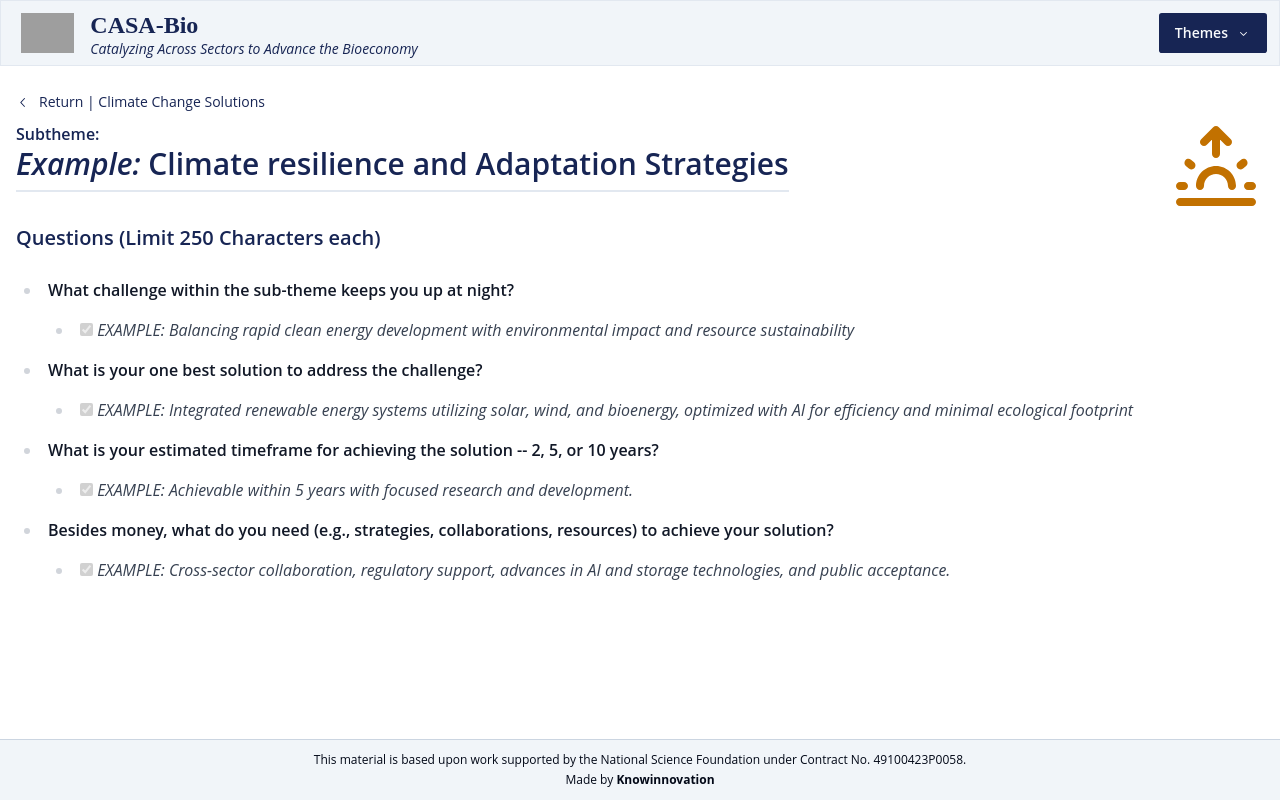
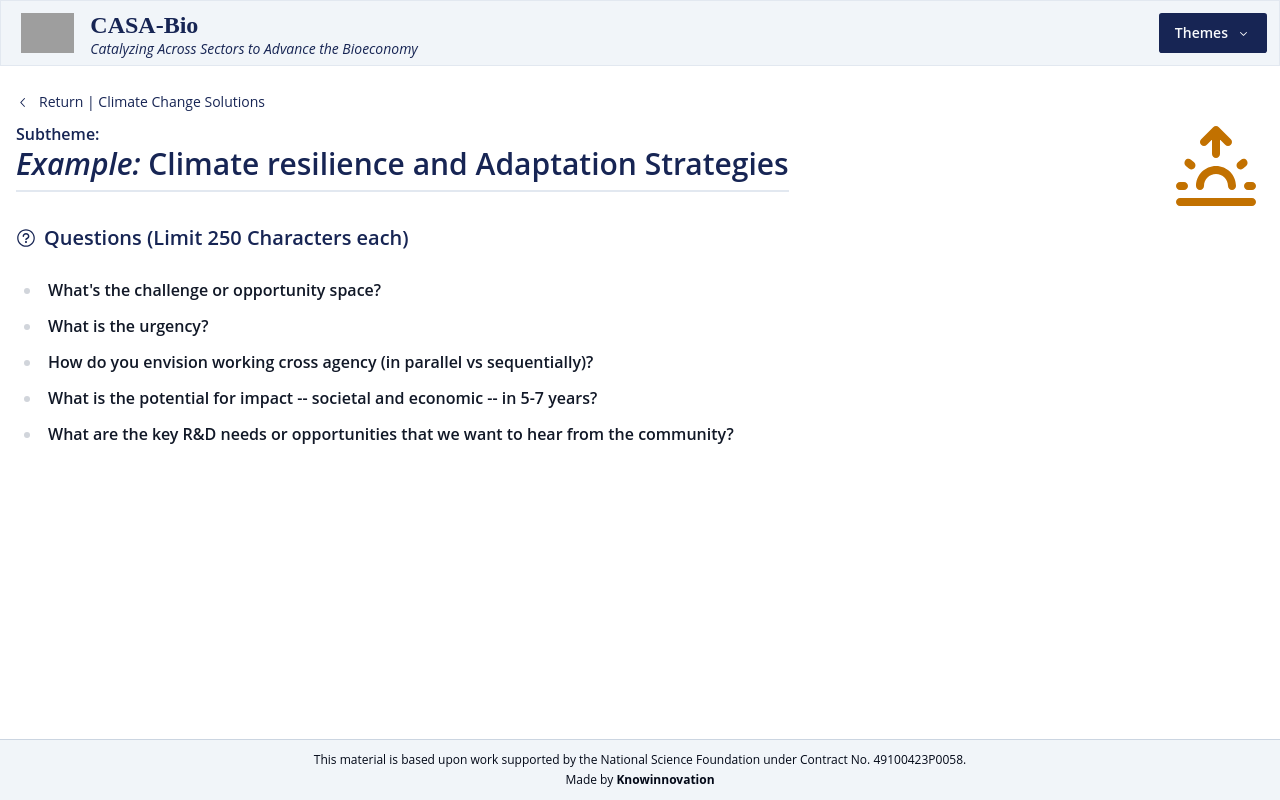
Before and after one commit to ZachStapletonJones/casa-bio, a Next.js app: page /climate-change-solutions/climate-resilience-adaptation-strategies in a window 1280 px wide. Built offline with nearby package versions, Linux system fonts and the light colour scheme; grey boxes are pictures that could not be loaded.

Commit message:
updated subtheme content and added theme subhead

```diff
--- a/app/[theme]/[subtheme]/page.tsx
+++ b/app/[theme]/[subtheme]/page.tsx
@@ -4,7 +4,7 @@ import Link from 'next/link'
 import React from 'react'
 import Markdown from 'react-markdown'
 import remarkGfm from 'remark-gfm'
-import { ChevronLeftIcon } from '@radix-ui/react-icons'
+import { ChevronLeftIcon, QuestionMarkCircledIcon } from '@radix-ui/react-icons'
 import { Icon } from '@/data/icons'
 import { Card } from '@/components/ui/card'
 import SubthemeGrid from '@/components/SubthemeGrid'
@@ -58,7 +58,7 @@ export default function SubthemePage({params}:{params:{theme:string, subtheme:st
       <Markdown className={'prose pb-8 min-w-full &>*:w-full'} remarkPlugins={[remarkGfm]}>{subthemeData?.pageTitle}</Markdown>
       {/* <img className='hidden md:block md:col-span-2 max-h-32 place-self-end' src={themeData?.promptImage} alt={themeData?.title} /> */}
       <div className='flex flex-col gap-4'>
-      <h4 className='font-semibold text-primary text-xl'>Questions (Limit 250 Characters each)</h4>
+      <h4 className='font-semibold text-primary text-xl flex items-center gap-2'><QuestionMarkCircledIcon className='h-5 w-5' />Questions (Limit 250 Characters each)</h4>
 
         <Markdown className={'prose min-w-full &>*:w-full'} remarkPlugins={[remarkGfm]}>{subthemeData?.questions}</Markdown>
 
--- a/app/[theme]/page.tsx
+++ b/app/[theme]/page.tsx
@@ -25,6 +25,7 @@ export default function ThemePage({params}:{params:{theme:string}}) {
         </Link>
       <div className='w-full'>
       <Icon className={`fill-current float-right hidden md:inline-block max-h-24 max-w-sm  ${'theme'+themeData?.id}`} id={themeData?.id as number} />
+      <div className='text-primary font-semibold'>Theme:</div>
       <Markdown className={'prose min-w-full &>*:w-full'} remarkPlugins={[remarkGfm]}>{themeData?.tagline}</Markdown>
 
       {/* <img className='hidden md:block md:col-span-2 max-h-32 place-self-end' src={themeData?.promptImage} alt={themeData?.title} /> */}
--- a/data/subthemes.ts
+++ b/data/subthemes.ts
@@ -20,14 +20,11 @@ export const subthemes: Subtheme[] = [
         description: ``,
         pageTitle: '# *Example:* Climate resilience and Adaptation Strategies',
         questions: `
-- **What challenge within the sub-theme keeps you up at night?**
-    - [x] *EXAMPLE: Balancing rapid clean energy development with environmental impact and resource sustainability*
-- **What is your one best solution to address the challenge?**
-    - [x] *EXAMPLE: Integrated renewable energy systems utilizing solar, wind, and bioenergy, optimized with AI for efficiency and minimal ecological footprint*
-- **What is your estimated timeframe for achieving the solution -- 2, 5, or 10 years?**
-    - [x] *EXAMPLE: Achievable within 5 years with focused research and development.*
-- **Besides money, what do you need (e.g., strategies, collaborations, resources) to achieve your solution?**
-    - [x] *EXAMPLE: Cross-sector collaboration, regulatory support, advances in AI and storage technologies, and public acceptance.*
+- **What's the challenge or opportunity space?**
+- **What is the urgency?**
+- **How do you envision working cross agency (in parallel vs sequentially)?**
+- **What is the potential for impact -- societal and economic -- in 5-7 years?**
+- **What are the key R&D needs or opportunities that we want to hear from the community?**
 `
     }
 ]},
@@ -38,14 +35,11 @@ export const subthemes: Subtheme[] = [
         description: ``,
         pageTitle: '# *Example:* Sustainable Agriculture and Food Security',
         questions: `
-- **What challenge within the sub-theme keeps you up at night? (250 Characters)**
-    - [x] *EXAMPLE: Ensuring nutritional value is not compromised in sustainable, high-yield crops.*
-- **What is your one best solution to address the challenge?**
-    - [x] *EXAMPLE: Develop genetically optimized crops that are nutrient-dense, resilient, and sustainable.*
-- **What is your estimated timeframe for achieving the solution -- 2, 5, or 10 years?**
-    - [x] *EXAMPLE: Possible in 5 years with dedicated genetic research and trials.*
-- **Besides money, what do you need (e.g., strategies, collaborations, resources) to achieve your solution?**
-    - [x] *EXAMPLE: Advanced genetic editing technologies, regulatory approvals, collaboration between agricultural scientists and nutritionists, and public acceptance.*
+- **What's the challenge or opportunity space?**
+- **What is the urgency?**
+- **How do you envision working cross agency (in parallel vs sequentially)?**
+- **What is the potential for impact -- societal and economic -- in 5-7 years?**
+- **What are the key R&D needs or opportunities that we want to hear from the community?**
 `
     }
 ]},
@@ -56,14 +50,11 @@ export const subthemes: Subtheme[] = [
         description: ``,
         pageTitle: '# *Example:* Advanced Analytics and AI in Supply Chain Optimization',
         questions: `
-- **What challenge within the sub-theme keeps you up at night? (250 Characters)**
-    - [x] *EXAMPLE: Integrating bioeconomy products into supply chains without disrupting efficiency or sustainability.*
-- **What is your one best solution to address the challenge?**
-    - [x] *EXAMPLE: Develop AI-driven platforms for seamless integration and optimization of bio-based products in existing supply chains.*
-- **What is your estimated timeframe for achieving the solution -- 2, 5, or 10 years?**
-    - [x] *EXAMPLE: Feasible in approximately 5 years with concerted effort in AI and supply chain research.*
-- **Besides money, what do you need (e.g., strategies, collaborations, resources) to achieve your solution?**
-    - [x] *EXAMPLE: Collaboration between AI tech firms, bioeconomy experts, supply chain managers, and policy support for bioeconomy initiatives.*
+- **What's the challenge or opportunity space?**
+- **What is the urgency?**
+- **How do you envision working cross agency (in parallel vs sequentially)?**
+- **What is the potential for impact -- societal and economic -- in 5-7 years?**
+- **What are the key R&D needs or opportunities that we want to hear from the community?**
 `
     }
 ]},
@@ -74,14 +65,11 @@ export const subthemes: Subtheme[] = [
         description: ``,
         pageTitle: '# *Example:* Precision Medicine',
         questions: `
-- **What challenge within the sub-theme keeps you up at night? (250 Characters)**
-    - [x] *EXAMPLE: In precision medicine, there's significant individual variability in cell responses to (drug) therapies, even in those with matching genetic markers.*
-- **What is your one best solution to address the challenge?**
-    - [x] *EXAMPLE: Marry organ-on-a-chip technologies with single-cell sequencing. This approach will test drug responses in in-vitro models that closely mimic individual patient cell environments. Want to discover what cellular environments/components impact responses.*
-- **What is your estimated timeframe for achieving the solution -- 2, 5, or 10 years?**
-    - [x] *EXAMPLE: Expect results within 5 years.*
-- **Besides money, what do you need (e.g., strategies, collaborations, resources) to achieve your solution?**
-    - [x] *EXAMPLE: Collaboration across cell biologists, bioengineers, and computational biologists; Data Infrastructure; Ethical Considerations for patient data and tissue use; and Regulatory Pathways.*
+- **What's the challenge or opportunity space?**
+- **What is the urgency?**
+- **How do you envision working cross agency (in parallel vs sequentially)?**
+- **What is the potential for impact -- societal and economic -- in 5-7 years?**
+- **What are the key R&D needs or opportunities that we want to hear from the community?**
 `
     }
 ]},
@@ -92,14 +80,11 @@ export const subthemes: Subtheme[] = [
         description: ``,
         pageTitle: '# *Example:* Synthetic Biology for Environmental Remediation',
         questions: `
-- **What challenge within the sub-theme keeps you up at night? (250 Characters)**
-    - [x] *EXAMPLE: Implementing cost-effective soil health improvement using synthetic biology without harming small farm ecosystems.*
-- **What is your one best solution to address the challenge?**
-    - [x] *EXAMPLE: Introduce genetically engineered microorganisms to enhance soil fertility and pest resistance specifically designed for small-scall farms.*
-- **What is your estimated timeframe for achieving the solution -- 2, 5, or 10 years?**
-    - [x] *EXAMPLE: Achievable in 5-10 years with focused R&D and field trials.*
-- **Besides money, what do you need (e.g., strategies, collaborations, resources) to achieve your solution?**
-    - [x] *EXAMPLE: Collaboration across biotechnologies, regulatory approval, farmer education for adoption, ecological impact assessments, community acceptance.*
+- **What's the challenge or opportunity space?**
+- **What is the urgency?**
+- **How do you envision working cross agency (in parallel vs sequentially)?**
+- **What is the potential for impact -- societal and economic -- in 5-7 years?**
+- **What are the key R&D needs or opportunities that we want to hear from the community?**
 `
     }
 ]}
```
